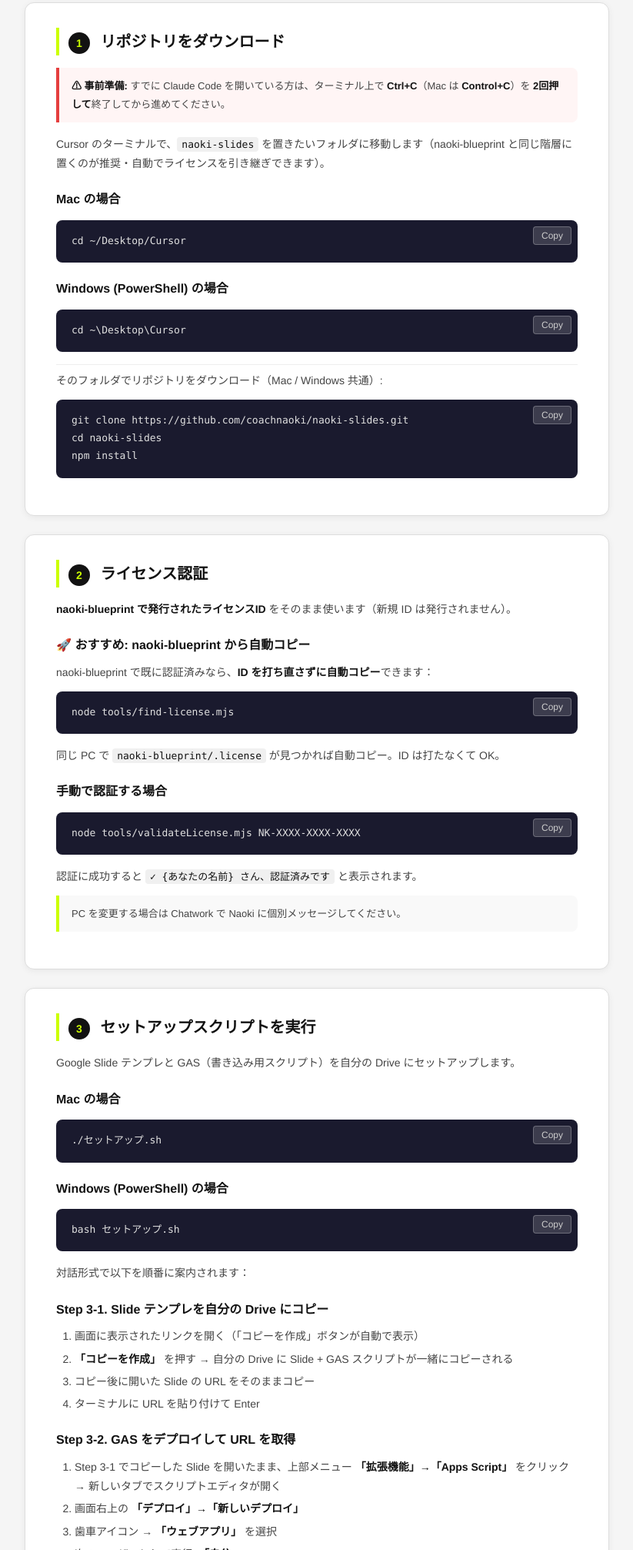
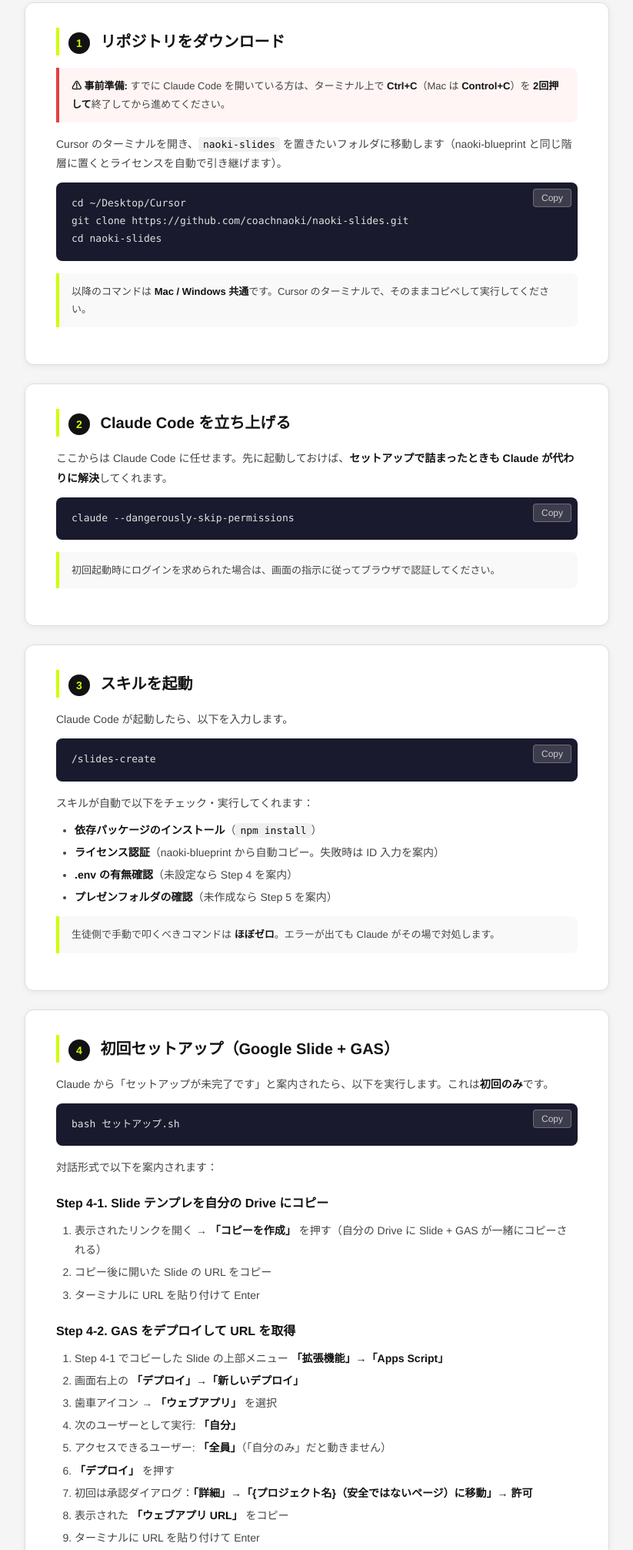
Before and after one commit to coachnaoki/naoki-slides, a website: page docs/index.html in a window 1280 px wide. Shown: the part 398-2411 px from the top of the page at 77% size, without its empty margins (228-1051 px from the left). Drawn offline with Linux system fonts and the light colour scheme.

Commit message:
docs: Claude Code 起動を前倒し / Mac・Win 分岐を削減
Naoki のフィードバックを反映：
- ライセンス認証やセットアップを Claude が代行できるよう、
  Step 2 で Claude Code を立ち上げる構成に変更
- 手動ターミナル操作で詰まった場合も Claude 起動後なら対処可能
- シェルスクリプト実行を「bash xxx.sh」で統一し Mac/Win 分岐を削除
- 「/slides-create と入力するだけ」で依存インストール〜認証〜.env 確認まで自動化

```diff
--- a/docs/index.html
+++ b/docs/index.html
@@ -245,115 +245,110 @@
 
   <div class="warning"><strong>⚠ 事前準備:</strong> すでに Claude Code を開いている方は、ターミナル上で <strong>Ctrl+C</strong>（Mac は <strong>Control+C</strong>）を <strong>2回押して</strong>終了してから進めてください。</div>
 
-  <p>Cursor のターミナルで、<code>naoki-slides</code> を置きたいフォルダに移動します（naoki-blueprint と同じ階層に置くのが推奨・自動でライセンスを引き継ぎできます）。</p>
+  <p>Cursor のターミナルを開き、<code>naoki-slides</code> を置きたいフォルダに移動します（naoki-blueprint と同じ階層に置くとライセンスを自動で引き継げます）。</p>
 
-  <h3>Mac の場合</h3>
-  <pre><code>cd ~/Desktop/Cursor</code></pre>
+  <pre><code>cd ~/Desktop/Cursor
+git clone https://github.com/coachnaoki/naoki-slides.git
+cd naoki-slides</code></pre>
 
-  <h3>Windows (PowerShell) の場合</h3>
-  <pre><code>cd ~\Desktop\Cursor</code></pre>
-
-  <hr>
-
-  <p>そのフォルダでリポジトリをダウンロード（Mac / Windows 共通）:</p>
-  <pre><code>git clone https://github.com/coachnaoki/naoki-slides.git
-cd naoki-slides
-npm install</code></pre>
+  <div class="note">以降のコマンドは <strong>Mac / Windows 共通</strong>です。Cursor のターミナルで、そのままコピペして実行してください。</div>
 </div>
 
 <!-- Step 2 -->
 <div class="card">
-  <h2><span class="step-number">2</span> ライセンス認証</h2>
-  <p><strong>naoki-blueprint で発行されたライセンスID</strong> をそのまま使います（新規 ID は発行されません）。</p>
+  <h2><span class="step-number">2</span> Claude Code を立ち上げる</h2>
 
-  <h3>🚀 おすすめ: naoki-blueprint から自動コピー</h3>
-  <p>naoki-blueprint で既に認証済みなら、<strong>ID を打ち直さずに自動コピー</strong>できます：</p>
-  <pre><code>node tools/find-license.mjs</code></pre>
-  <p>同じ PC で <code>naoki-blueprint/.license</code> が見つかれば自動コピー。ID は打たなくて OK。</p>
+  <p>ここからは Claude Code に任せます。先に起動しておけば、<strong>セットアップで詰まったときも Claude が代わりに解決</strong>してくれます。</p>
 
-  <h3>手動で認証する場合</h3>
-  <pre><code>node tools/validateLicense.mjs NK-XXXX-XXXX-XXXX</code></pre>
-  <p>認証に成功すると <code>✓ {あなたの名前} さん、認証済みです</code> と表示されます。</p>
+  <pre><code>claude --dangerously-skip-permissions</code></pre>
 
-  <div class="note">PC を変更する場合は Chatwork で Naoki に個別メッセージしてください。</div>
+  <div class="note">初回起動時にログインを求められた場合は、画面の指示に従ってブラウザで認証してください。</div>
 </div>
 
 <!-- Step 3 -->
 <div class="card">
-  <h2><span class="step-number">3</span> セットアップスクリプトを実行</h2>
-  <p>Google Slide テンプレと GAS（書き込み用スクリプト）を自分の Drive にセットアップします。</p>
+  <h2><span class="step-number">3</span> スキルを起動</h2>
 
-  <h3>Mac の場合</h3>
-  <pre><code>./セットアップ.sh</code></pre>
+  <p>Claude Code が起動したら、以下を入力します。</p>
 
-  <h3>Windows (PowerShell) の場合</h3>
+  <pre><code>/slides-create</code></pre>
+
+  <p>スキルが自動で以下をチェック・実行してくれます：</p>
+  <ul>
+    <li><strong>依存パッケージのインストール</strong>（<code>npm install</code>）</li>
+    <li><strong>ライセンス認証</strong>（naoki-blueprint から自動コピー。失敗時は ID 入力を案内）</li>
+    <li><strong>.env の有無確認</strong>（未設定なら Step 4 を案内）</li>
+    <li><strong>プレゼンフォルダの確認</strong>（未作成なら Step 5 を案内）</li>
+  </ul>
+
+  <div class="note">生徒側で手動で叩くべきコマンドは <strong>ほぼゼロ</strong>。エラーが出ても Claude がその場で対処します。</div>
+</div>
+
+<!-- Step 4 -->
+<div class="card">
+  <h2><span class="step-number">4</span> 初回セットアップ（Google Slide + GAS）</h2>
+
+  <p>Claude から「セットアップが未完了です」と案内されたら、以下を実行します。これは<strong>初回のみ</strong>です。</p>
+
   <pre><code>bash セットアップ.sh</code></pre>
 
-  <p>対話形式で以下を順番に案内されます：</p>
+  <p>対話形式で以下を案内されます：</p>
 
-  <h3>Step 3-1. Slide テンプレを自分の Drive にコピー</h3>
+  <h3>Step 4-1. Slide テンプレを自分の Drive にコピー</h3>
   <ol>
-    <li>画面に表示されたリンクを開く（「コピーを作成」ボタンが自動で表示）</li>
-    <li><strong>「コピーを作成」</strong> を押す → 自分の Drive に Slide + GAS スクリプトが一緒にコピーされる</li>
-    <li>コピー後に開いた Slide の URL をそのままコピー</li>
+    <li>表示されたリンクを開く → <strong>「コピーを作成」</strong> を押す（自分の Drive に Slide + GAS が一緒にコピーされる）</li>
+    <li>コピー後に開いた Slide の URL をコピー</li>
     <li>ターミナルに URL を貼り付けて Enter</li>
   </ol>
 
-  <h3>Step 3-2. GAS をデプロイして URL を取得</h3>
+  <h3>Step 4-2. GAS をデプロイして URL を取得</h3>
   <ol>
-    <li>Step 3-1 でコピーした Slide を開いたまま、上部メニュー <strong>「拡張機能」→「Apps Script」</strong> をクリック → 新しいタブでスクリプトエディタが開く</li>
+    <li>Step 4-1 でコピーした Slide の上部メニュー <strong>「拡張機能」→「Apps Script」</strong></li>
     <li>画面右上の <strong>「デプロイ」→「新しいデプロイ」</strong></li>
     <li>歯車アイコン → <strong>「ウェブアプリ」</strong> を選択</li>
     <li>次のユーザーとして実行: <strong>「自分」</strong></li>
-    <li>アクセスできるユーザー: <strong>「全員」</strong>（「自分のみ」だと CLI から叩けません）</li>
+    <li>アクセスできるユーザー: <strong>「全員」</strong>（「自分のみ」だと動きません）</li>
     <li><strong>「デプロイ」</strong> を押す</li>
     <li>初回は承認ダイアログ：<strong>「詳細」→「{プロジェクト名}（安全ではないページ）に移動」→ 許可</strong></li>
     <li>表示された <strong>「ウェブアプリ URL」</strong> をコピー</li>
     <li>ターミナルに URL を貼り付けて Enter</li>
   </ol>
 
-  <div class="note"><strong>なぜ「全員」？</strong> CLI からリクエストを送るため。URL は推測困難なので、セキュリティ上は問題ありません。</div>
-  <div class="note">完了すると <code>.env</code> が自動生成されます。以降は触らなくて OK。</div>
+  <div class="note"><strong>なぜ「全員」？</strong> Claude がリクエストを送るため。URL は推測困難なので、セキュリティ上は問題ありません。</div>
+  <div class="note">完了すると <code>.env</code> が自動生成されます。Claude のタブに戻って作業を続けてください。</div>
 </div>
 
-<!-- Step 4 -->
+<!-- Step 5 -->
 <div class="card">
-  <h2><span class="step-number">4</span> 新規プレゼンを作成</h2>
-  <p>ここから毎回の作業。プレゼン1本ごとに専用フォルダを作ります。</p>
+  <h2><span class="step-number">5</span> プレゼンを作成して台本を書く</h2>
 
-  <h3>Mac の場合</h3>
-  <pre><code>./新規スライド.sh</code></pre>
+  <p>Claude に「新しいプレゼンを作りたい」と伝えるか、以下のコマンドを実行します。</p>
 
-  <h3>Windows (PowerShell) の場合</h3>
   <pre><code>bash 新規スライド.sh</code></pre>
 
   <p>プレゼン名を聞かれるので入力（例: <code>tennis-camp-2026</code>）。<br>
   → <code>projects/tennis-camp-2026/script/台本.md</code> が作られ、<strong>自動でエディタで開きます</strong>。</p>
-</div>
 
-<!-- Step 5 -->
-<div class="card">
-  <h2><span class="step-number">5</span> 台本を書く</h2>
-  <p>開かれた <code>script/台本.md</code> に自由に書きます。<strong>話し言葉・箇条書き・見出し混在でOK</strong>。</p>
-  <p><strong>ファイル形式は自由</strong>：<code>.md</code> じゃなくても <code>.txt</code> や他の拡張子でも動きます。<code>script/</code> フォルダに台本ファイルが1つ入っていればOK。</p>
-
-  <div class="note">Claudeが台本を解析 → 17種類のテンプレート（タイトル／3カード／ステップ／対比／統計 等）から最適なものを自動選択してスライド化します。</div>
+  <p>開かれた <code>台本.md</code> に自由に書いてください：</p>
+  <ul>
+    <li>話し言葉・箇条書き・見出し混在でOK</li>
+    <li>ファイル形式は自由（<code>.md</code> / <code>.txt</code> / 他）</li>
+    <li>Claudeが17種のテンプレから最適なものを自動選択</li>
+  </ul>
 </div>
 
 <!-- Step 6 -->
 <div class="card">
-  <h2><span class="step-number">6</span> Claude Code でスキル起動</h2>
-  <p>プレゼンフォルダに移動して Claude Code を起動：</p>
-  <pre><code>cd projects/tennis-camp-2026
-claude --dangerously-skip-permissions</code></pre>
+  <h2><span class="step-number">6</span> スライドを生成する</h2>
 
-  <p>Claude Code が立ち上がったら、以下を入力：</p>
+  <p>Claude のタブに戻って、以下を入力：</p>
+
   <pre><code>/slides-create</code></pre>
 
   <p>自動で以下の流れが走ります：</p>
   <ol>
     <li>台本を解析してスライド構成を設計</li>
-    <li>構成案を提示 → あなたが OK と言うまで JSON 確定しない</li>
+    <li>構成案を提示 → <strong>あなたが OK と言うまで JSON 確定しない</strong></li>
     <li>Puppeteer で画像化（1280×720 PNG × N枚）</li>
     <li>プレビューをブラウザで自動表示 → 目視確認</li>
     <li>OK なら GAS 経由で Google Slide に反映</li>
@@ -369,12 +364,7 @@ claude --dangerously-skip-permissions</code></pre>
   <p>テンプレートが更新されたら、以下のコマンドで最新版に置き換えできます。<br>
   <strong>あなたが作った <code>projects/</code> と <code>.license</code> / <code>.env</code> は上書きされず安全です。</strong></p>
 
-  <h3>Mac の場合</h3>
   <pre><code>cd ~/Desktop/Cursor/naoki-slides
-./アップデート.sh</code></pre>
-
-  <h3>Windows (PowerShell) の場合</h3>
-  <pre><code>cd ~\Desktop\Cursor\naoki-slides
 bash アップデート.sh</code></pre>
 </div>
 
```
